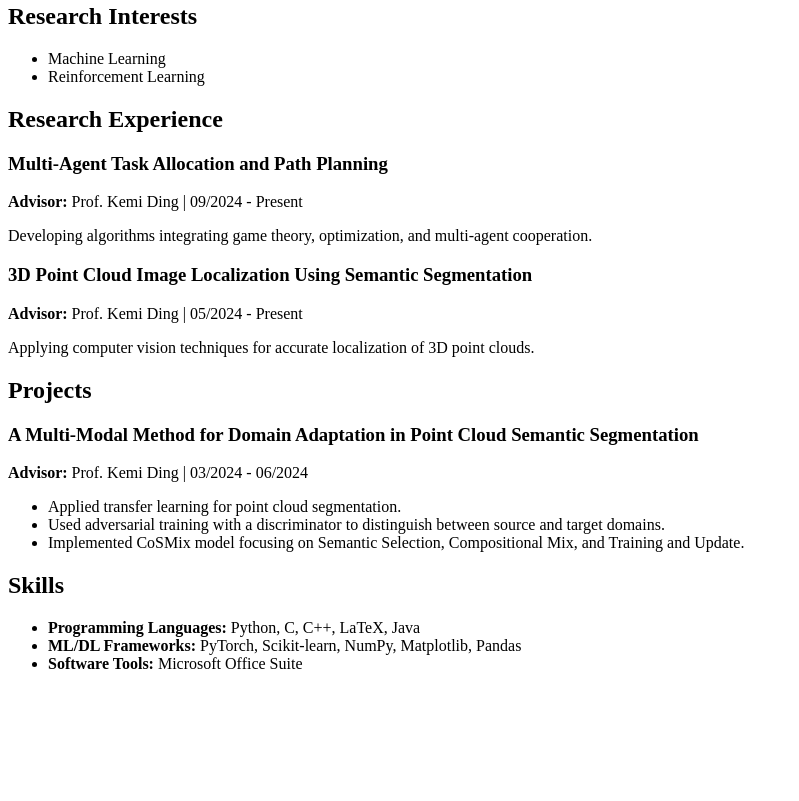
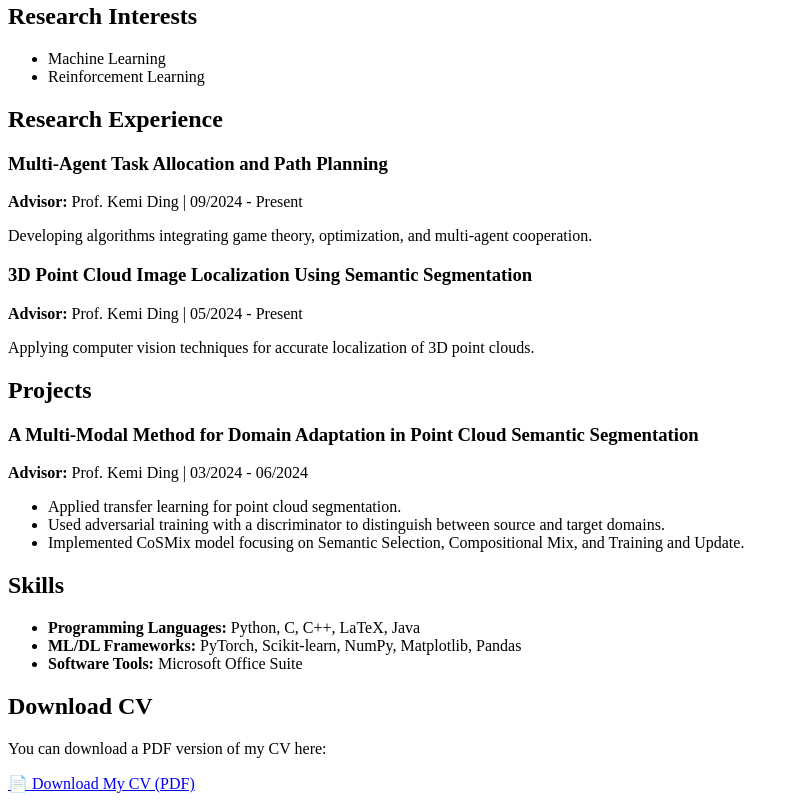
Before and after one commit to GaeaHou/portfolio, a plain HTML site: page CV/index.html in a window 1280 px wide. Shown: the part 413-1214 px from the top of the page, without its empty margins (0-799 px from the left). Before the commit the page ends 1102 px from the top, so only its background shows below. Drawn offline with Linux system fonts and the light colour scheme.

Commit message:
new modified

```diff
--- a/CV/index.html
+++ b/CV/index.html
@@ -72,5 +72,14 @@
             <li><strong>Software Tools:</strong> Microsoft Office Suite</li>
         </ul>
     </section>
+
+    <section>
+        <h2>Download CV</h2>
+        <p>You can download a PDF version of my CV here:</p>
+        <a href="/Xuebing_Hou_CV.pdf" target="_blank" download>
+          📄 Download My CV (PDF)
+        </a>
+      </section>
+
 </body>
 </html>
```
Also changed, not shown: 2 other files.
